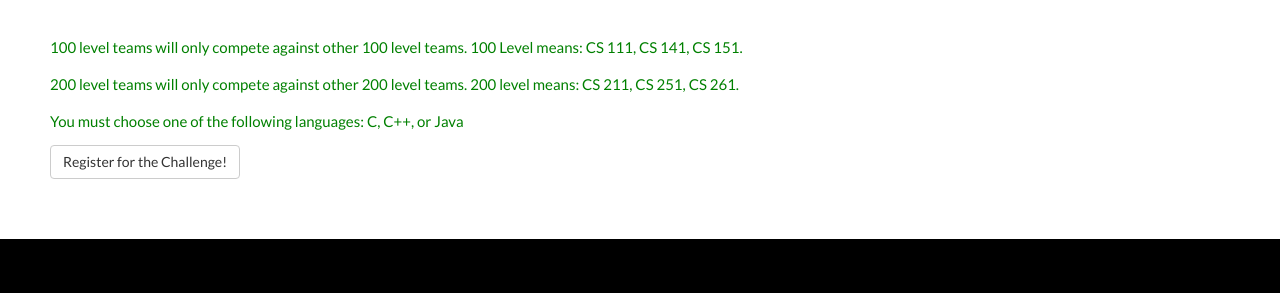
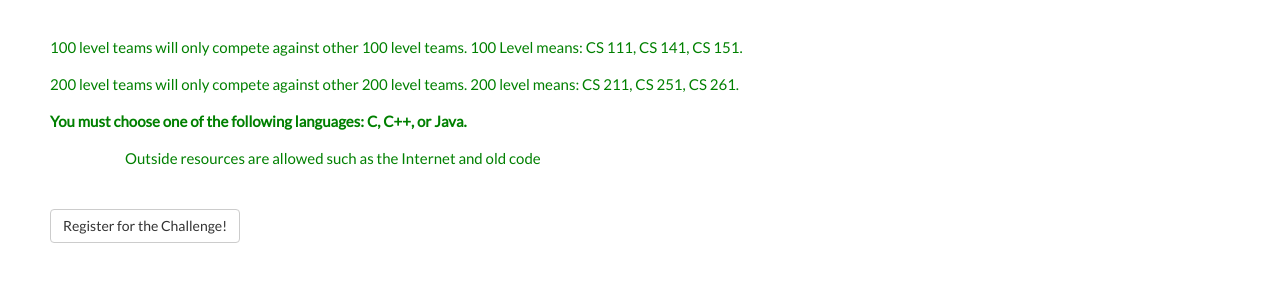
Before and after one commit to timchoh585/acm-programming-competition, a plain HTML site: page index.html in a window 1280 px wide. Shown: the part 846-1139 px from the top of the page. Drawn offline with nearby package versions, Linux system fonts and the light colour scheme; some packages are replaced by stand-ins of ours.

Commit message:
paragraph touch ups

```diff
--- a/index.html
+++ b/index.html
@@ -228,16 +228,17 @@
 <div id="about" class="container-fluid" background-color="black">
   <div class="row">
     <div class="col-sm-8">
-    <font color="green">
+      <font color="green">
         <h1 style="color:green;">ACM Presents This Year's 100 and 200 level Programming Competition</h1><br>
         <h4 style="color:green;">Yes you read that right, a programming competition catered to your level!</h4><br>
         <p>Compete solo or form a team of at most 3 students where all team members are on the same level. For this programming competition, you may choose to compete solo or with a team of at most 3 students. <b>All team members must be from the same level.</b></p>
         <p>For example, if you are a CS 141 student forming a team then all other team members must also be in 100 level CS courses. No 200 level students are allowed on a 100 level team. The same rule applies for 200 level teams. No 200 level team may have a team member on the 100 level.</p><br>
         <p>100 level teams will only compete against other 100 level teams. 100 Level means: CS 111, CS 141, CS 151.</p>
         <p>200 level teams will only compete against other 200 level teams. 200 level means: CS 211, CS 251, CS 261.</p>
-        <p>You must choose one of the following languages: C, C++, or Java</p>
+        <p><b>You must choose one of the following languages: C, C++, or Java.</b></p>
+        <p class="tab">Outside resources are allowed such as the Internet and old code</p>
       </font>
-      <a href="https://www.hackerrank.com/acm-programming-contest-2016" class="btn btn-default">Register for the Challenge!</a>
+      <br><a href="https://www.hackerrank.com/acm-programming-contest-2016" class="btn btn-default">Register for the Challenge!</a>
     </div>
     <div class="col-sm-4">
       <span class="glyphicon glyphicon-signal logo"></span>
```
